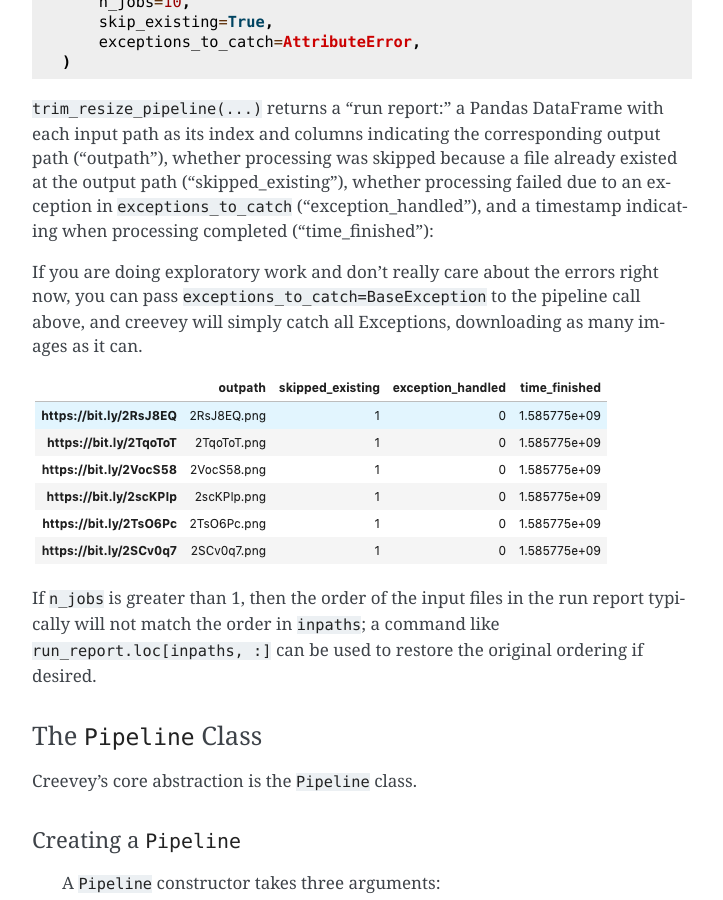
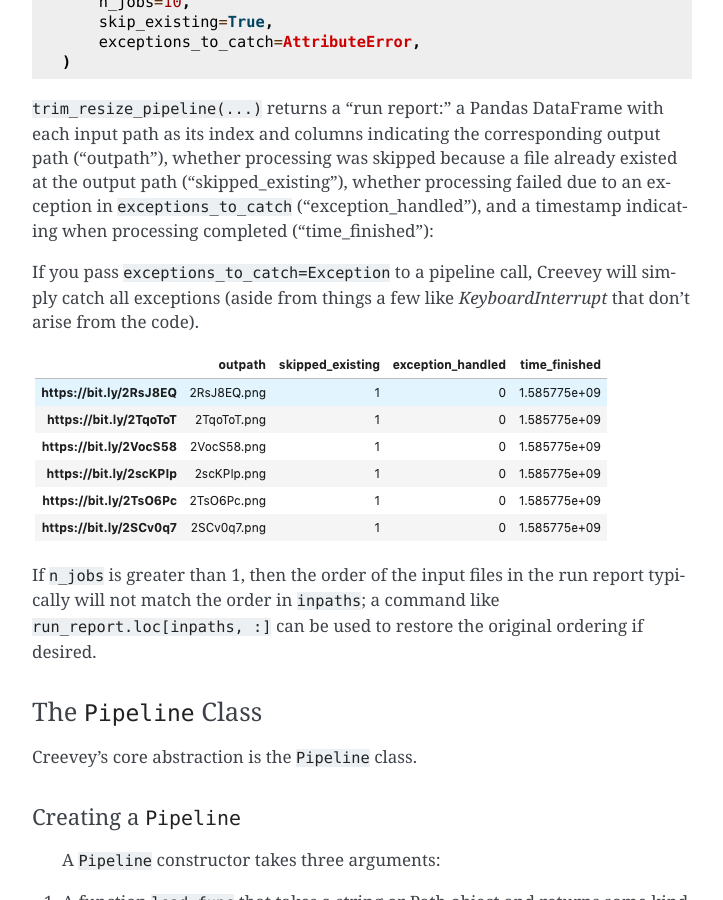
Before and after one commit to ShopRunner/wildebeest, a Sphinx documentation site: the page built from docs/quickstart.rst, in a window 1280 px wide and 900 px high, scrolled down 938 px. Shown: the whole window, without its empty margins (388-1111 px from the left). Built offline with Sphinx 7.4.7, drawn with Linux system fonts in a browser that asks for light colours.

Commit message:
Recommend Exception rather than BaseException

```diff
--- a/docs/quickstart.rst
+++ b/docs/quickstart.rst
@@ -44,7 +44,7 @@ For instance, the following code takes a list of image URLs and for each one dow
 
 ``trim_resize_pipeline(...)`` returns a "run report:" a Pandas DataFrame with each input path as its index and columns indicating the corresponding output path ("outpath"), whether processing was skipped because a file already existed at the output path ("skipped_existing"), whether processing failed due to an exception in ``exceptions_to_catch`` ("exception_handled"), and a timestamp indicating when processing completed ("time_finished"):
 
-If you are doing exploratory work and don't really care about the errors right now, you can pass ``exceptions_to_catch=BaseException`` to the pipeline call above, and creevey will simply catch all Exceptions, downloading as many images as it can.
+If you pass ``exceptions_to_catch=Exception`` to a pipeline call, Creevey will simply catch all exceptions (aside from things a few like `KeyboardInterrupt` that don't arise from the code).
 
 .. image:: ./images/run_report_image.png
    :target: ./images/run_report_image.png
```
